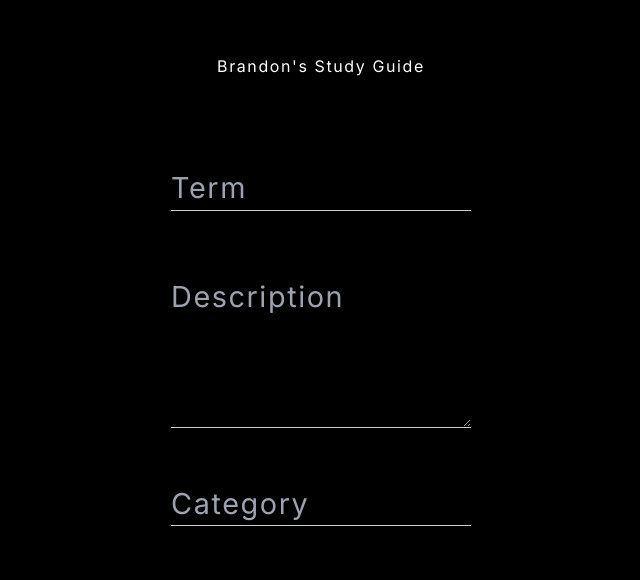
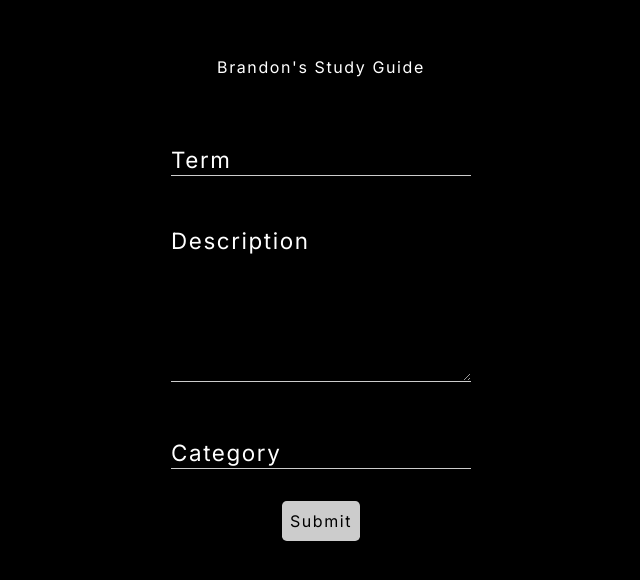
Before and after one commit to bmaggiano/study-sheet, a Next.js app: page / in a window 1280 px wide. Shown: the part 102-682 px from the top of the page, without its empty margins (319-959 px from the left). Built offline with nearby package versions, Linux system fonts and the light colour scheme.

Commit message:
fixed term-label issue and now form properly animates

```diff
--- a/src/app/globals.css
+++ b/src/app/globals.css
@@ -24,10 +24,9 @@ padding: 1rem 0;
 
 .term-input {
 width: 100%;
-padding-top: 1rem;
+padding-top: .3rem;
 border: none;
 border-bottom: .1rem solid #ccc;
-/* border: .1rem solid #ccc; */
 outline: none;
 background: transparent;
 color: #fff;
@@ -38,20 +37,36 @@ font-size: 1.8rem;
   font-size: 1rem;
 }
 
-/* .term-label {
+.term-label {
   position: absolute;
   left: 0;
-  padding: 10px 5px;
+  padding: 1rem 0rem;
   color: white;
   font-size: 1.4rem;
-} */
-
-.term-input::placeholder {
-  padding: 1rem 0;
-  font-size: 1.8rem;
+  pointer-events: none;
+  transition: .5s;
 }
 
-.term-input:focus::placeholder {
+.submit {
+  background-color: #ccc;
+  padding: .5rem;
+  border-radius: .3rem;
+  cursor: pointer;
+}
+
+.submit:hover {
+  font-weight: bold;
+  transition: .1s;
+}
+
+.submit-container {
+  display: flex;
+  justify-content: center;
+  margin-top: 1rem;
+}
+
+.term-input:valid ~ label,
+.term-input:focus ~ label {
   transform: translateY(-2rem);
   transition: .5s;
   color: rgb(162, 162, 198);
--- a/src/app/page.tsx
+++ b/src/app/page.tsx
@@ -1,3 +1,4 @@
+"use client";
 import Image from "next/image";
 
 export default function Home() {
@@ -7,29 +8,31 @@ export default function Home() {
 
       <form>
         <div className="input-box">
-          <label htmlFor="term-label">Term</label>
           <input
             type="text"
             className="term-input"
             required
-            placeholder="Term"
           />
+          <label className="term-label">Term</label>
         </div>
 
         <div className="input-box area">
-          <label htmlFor="term-label"></label>
           <textarea
-            // type="text-area"
             className="term-input text-area"
             rows={7}
             required
-            placeholder="Description"
           />
+          <label className="term-label">Description</label>
         </div>
 
         <div className="input-box">
-        <label htmlFor="term-label"></label>
-        <input className="term-input" list="categories" name="browser" placeholder="Category"/>
+          <input
+            className="term-input"
+            list="categories"
+            name="categories"
+            required
+          />
+            <label className="term-label">Category</label>
           <datalist id="categories">
             <option value="Javascript"></option>
             <option value="VSCODE"></option>
@@ -37,9 +40,11 @@ export default function Home() {
             <option value="Node"></option>
             <option value="General Terms"></option>
           </datalist>
-
         </div>
 
+        <div className="submit-container">
+          <input className="submit" type="submit" />
+        </div>
       </form>
     </>
   );
```
